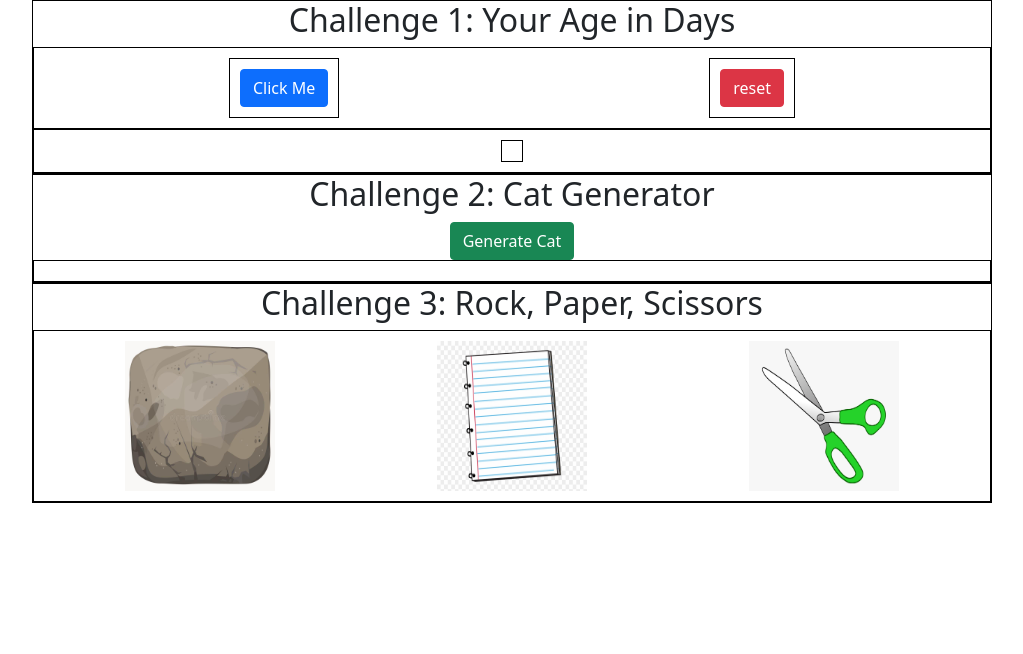
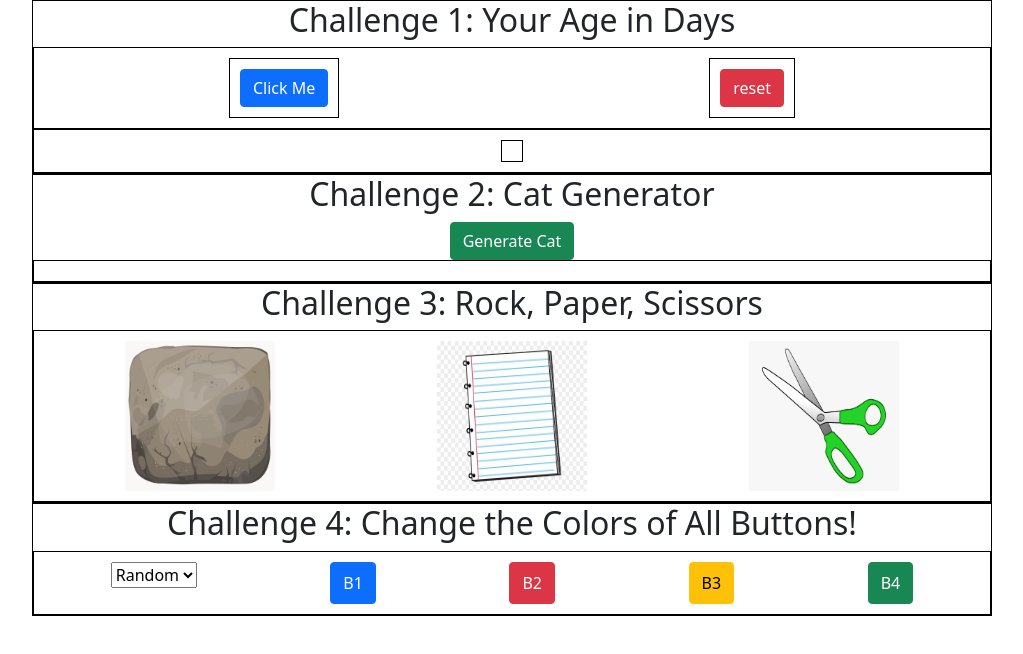
Before and after one commit to jetryan4/JavaScript-Project, a plain HTML site: page Intermediate/index.html in a window 1280 px wide. Shown: the whole page, without its empty margins (128-1151 px from the left). Drawn offline with nearby package versions, Linux system fonts and the light colour scheme.

Commit message:
Working on Part 4

```diff
--- a/Intermediate/index.html
+++ b/Intermediate/index.html
@@ -36,7 +36,23 @@
             <img src="./images/scissors.png" id='scissors' onclick="rpsGame(this)" height="150" width="150">
         </div>
     </div>
-
+    <div class="container-4">
+        <h2>Challenge 4: Change the Colors of All Buttons!</h2>
+        <div class="flex-box-pick-a-color">
+            <form action="">
+                <select name="selector-form" id="dropdown" onchange="buttonChange(this)">
+                    <option value="random">Random</option>
+                    <option value="red">Red</option>
+                    <option value="green">Green</option>
+                    <option value="reset">Reset</option>
+                </select>
+            </form>
+            <button class="btn btn-primary">B1</button>
+            <button class="btn btn-danger">B2</button>
+            <button class="btn btn-warning">B3</button>
+            <button class="btn btn-success">B4</button>
+        </div>
+    </div>
 
     <script src="script.js"></script>
 </body>
--- a/Intermediate/script.js
+++ b/Intermediate/script.js
@@ -73,3 +73,29 @@ function reset_rps () {
     document.getElementById("rps_button").replaceWith(img);
 
 }
+
+// Challenge 4
+var all_buttons = document.getElementsByTagName("button");
+var all_buttons_copy = [];
+for (let i = 0; i < all_buttons.length; i++) {
+    all_buttons_copy.push(all_buttons[i]);
+}
+
+function buttonChange(selected_val) {
+    for (let i = 0; i <all_buttons.length; i++) {
+        switch (selected_val) {
+            case "random":
+                break;
+            case "red":
+                all_buttons_copy[i].removeAttribute("class", all_buttons[i].getElementsByTagName(class));
+                all_buttons_copy[i].setAttribute("class", "btn btn-danger");
+                break;
+            case "green":
+                break;
+            case "reset":
+                break;
+            default:
+                break;
+        }
+    }
+}
--- a/Intermediate/style.css
+++ b/Intermediate/style.css
@@ -1,10 +1,10 @@
-.container-1, .container-2, .container-3 {
+.container-1, .container-2, .container-3, .container-4{
     border: 1px solid black;
     width: 75%;
     margin: 0 auto;
     text-align: center;
 }
-.flex-box-container-1, .flex-box-container-2, .flex-box-rps {
+.flex-box-container-1, .flex-box-container-2, .flex-box-rps, .flex-box-pick-a-color {
     display: flex;
     border: 1px solid black;
     padding: 10px;
```
